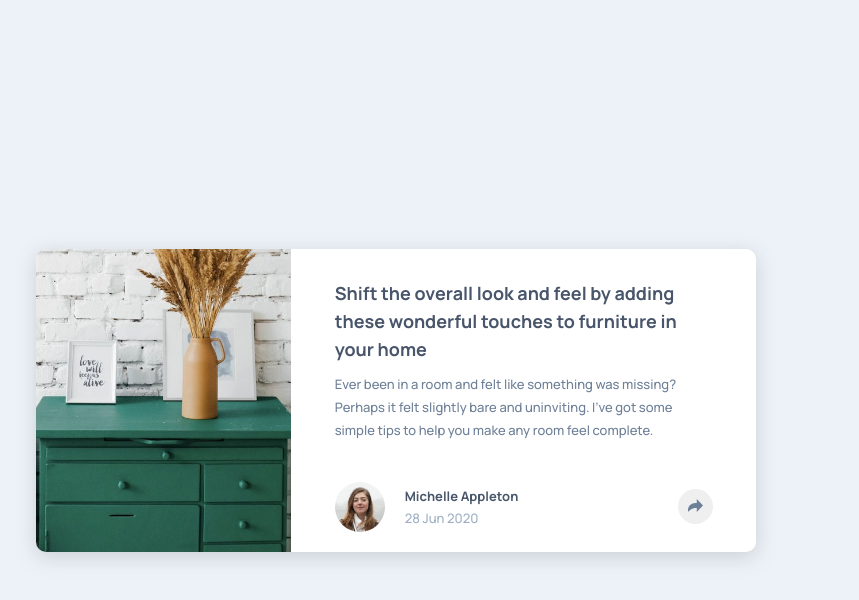
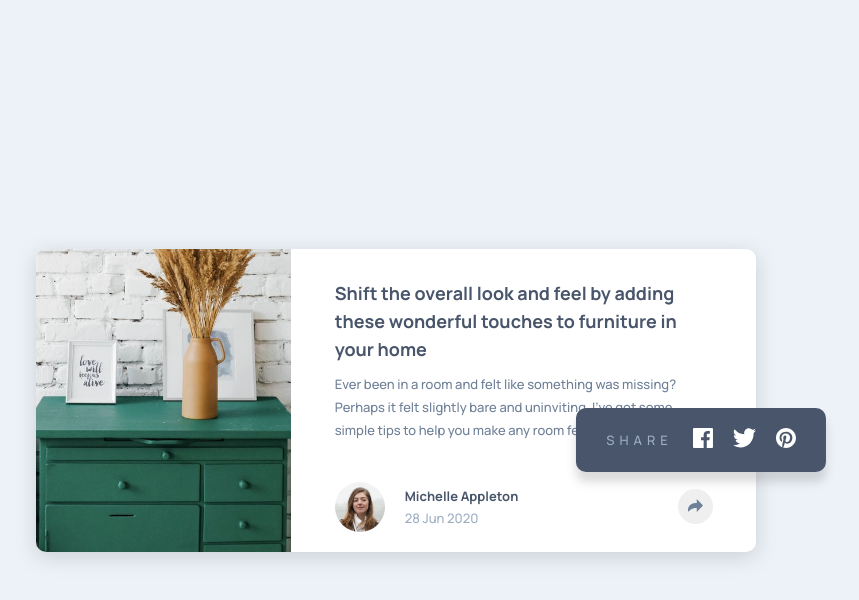
Before and after one commit to PedroEnciso/article-preview-component, a plain HTML site: page index.html in a window 1280 px wide. Both pictures are taken after a click on the button 939 px from the left and 506 px from the top of the page. Shown: the whole page, without its empty margins (244-1103 px from the left). Drawn offline with nearby package versions, Linux system fonts and the light colour scheme.

Commit message:
share functionality

```diff
--- a/index.html
+++ b/index.html
@@ -54,40 +54,41 @@
             <img class="share-image" src="images/icon-share.svg" alt="share" />
           </button>
         </div>
-        <div class="share-container" id="share-options">
+        <div class="share-container" id="share-container">
           <div class="share-options">
             <p class="share-text">SHARE</p>
-            <img
+            <a href="#"
+              ><img
                 class="share-icon"
                 src="images/icon-facebook.svg"
                 alt="facebook"
-            />
-            <img
+            /></a>
+            <a href="#"
+              ><img
                 class="share-icon"
                 src="images/icon-twitter.svg"
                 alt="twitter"
-            />
-            <img
+            /></a>
+            <a href="#"
+              ><img
                 class="share-icon"
                 src="images/icon-pinterest.svg"
                 alt="pinterest"
-            />
+            /></a>
           </div>
         </div>
       </div>
     </div>
-    <!--
-    Shift the overall look and feel by adding these wonderful touches to
-    furniture in your home Ever been in a room and felt like something was
-    missing? Perhaps it felt slightly bare and uninviting. I’ve got some simple
-    tips to help you make any room feel complete. Michelle Appleton 28 Jun 2020
-    Share
-    <div class="attribution">
-      Challenge by
-      <a href="https://www.frontendmentor.io?ref=challenge" target="_blank"
-        >Frontend Mentor</a
-      >. Coded by <a href="#">Your Name Here</a>.
-    </div>
-        -->
+    <script
+      src="https://cdnjs.cloudflare.com/ajax/libs/gsap/latest/TweenMax.min.js"
+      integrity="sha512-8Wy4KH0O+AuzjMm1w5QfZ5j5/y8Q/kcUktK9mPUVaUoBvh3QPUZB822W/vy7ULqri3yR8daH3F58+Y8Z08qzeg=="
+      crossorigin="anonymous"
+    ></script>
+    <script
+      src="https://cdnjs.cloudflare.com/ajax/libs/gsap/latest/TimelineMax.min.js"
+      integrity="sha512-lJDBw/vKlGO8aIZB8/6CY4lV+EMAL3qzViHid6wXjH/uDrqUl+uvfCROHXAEL0T/bgdAQHSuE68vRlcFHUdrUw=="
+      crossorigin="anonymous"
+    ></script>
+    <script src="main.js"></script>
   </body>
 </html>
--- /dev/null
+++ b/main.js
@@ -0,0 +1,29 @@
+const shareMenu = document.getElementById("share-container");
+const button = document.getElementById("share");
+
+let isOpen = false;
+
+const tl = new TimelineMax();
+
+button.addEventListener("click", () => {
+  if (isOpen == false) {
+    //shareMenu.style.visibility = "visible";
+    isOpen = true;
+
+    tl.fromTo(
+      shareMenu,
+      0.5,
+      { opacity: 0 },
+      { opacity: 1, visibility: "visible", ease: Power2.linear }
+    );
+  } else {
+    //shareMenu.style.visibility = "hidden";
+    isOpen = false;
+    tl.fromTo(
+      shareMenu,
+      0.5,
+      { opacity: 1 },
+      { opacity: 0, ease: Power2.linear }
+    ).set(shareMenu, { visibility: "hidden" });
+  }
+});
--- a/style.css
+++ b/style.css
@@ -108,13 +108,12 @@ p {
 }
 
 .share-container {
-  display: none;
+  visibility: hidden;
   position: absolute;
   width: 90%;
   background: hsl(217, 19%, 35%);
   transform: translateY(-90px);
   border-radius: 0px 0px 10px 10px;
-  transition: all 0.4s;
 }
 
 .share-options {
@@ -168,7 +167,7 @@ p {
 
   .share-container {
     width: fit-content;
-    transform: translate(75%, -250%);
+    transform: translate(75%, -225%);
     border-radius: 10px 10px 10px 10px;
     box-shadow: 0px 10px 10px rgba(116, 116, 116, 0.26);
   }
@@ -181,6 +180,6 @@ p {
 
 @media only screen and (min-width: 800px) {
   .share-container {
-    transform: translate(100%, -250%);
+    transform: translate(110%, -225%);
   }
 }
```
Lines whose indentation alone changed are shown as unchanged.
